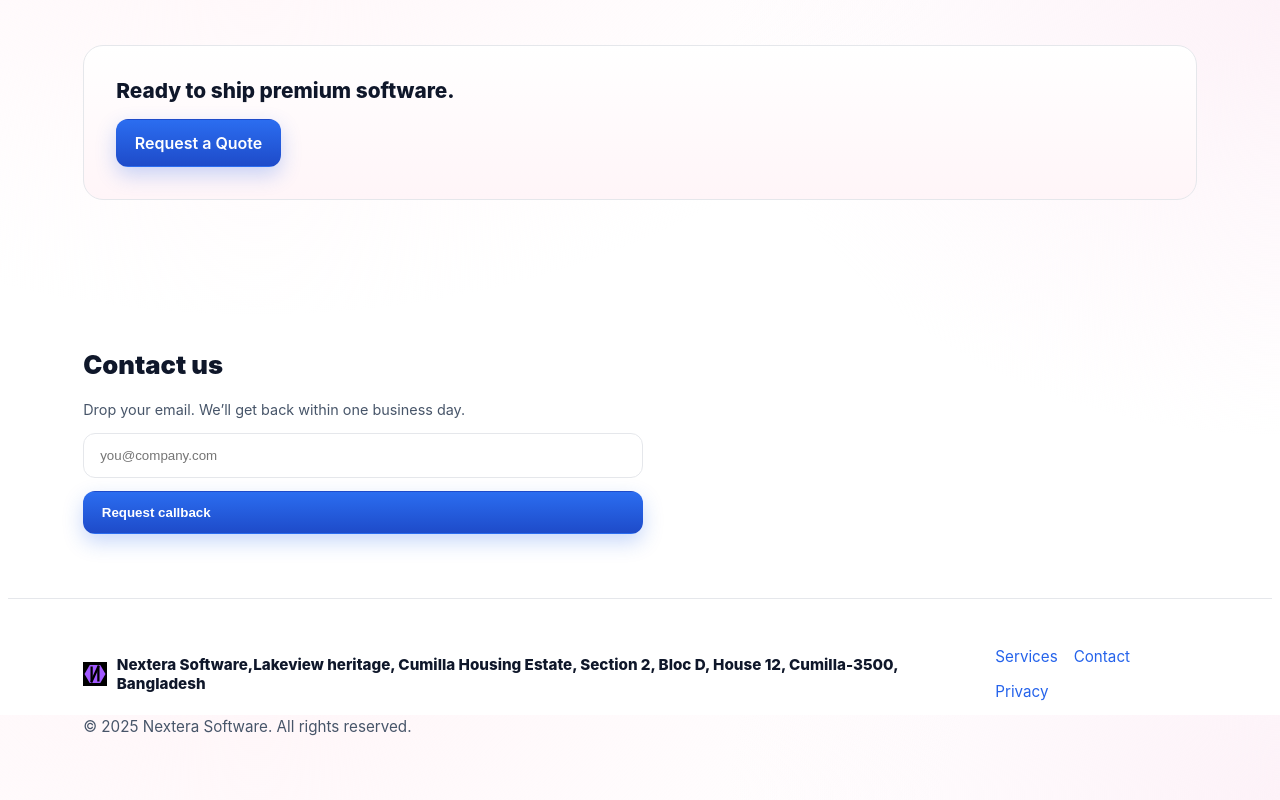
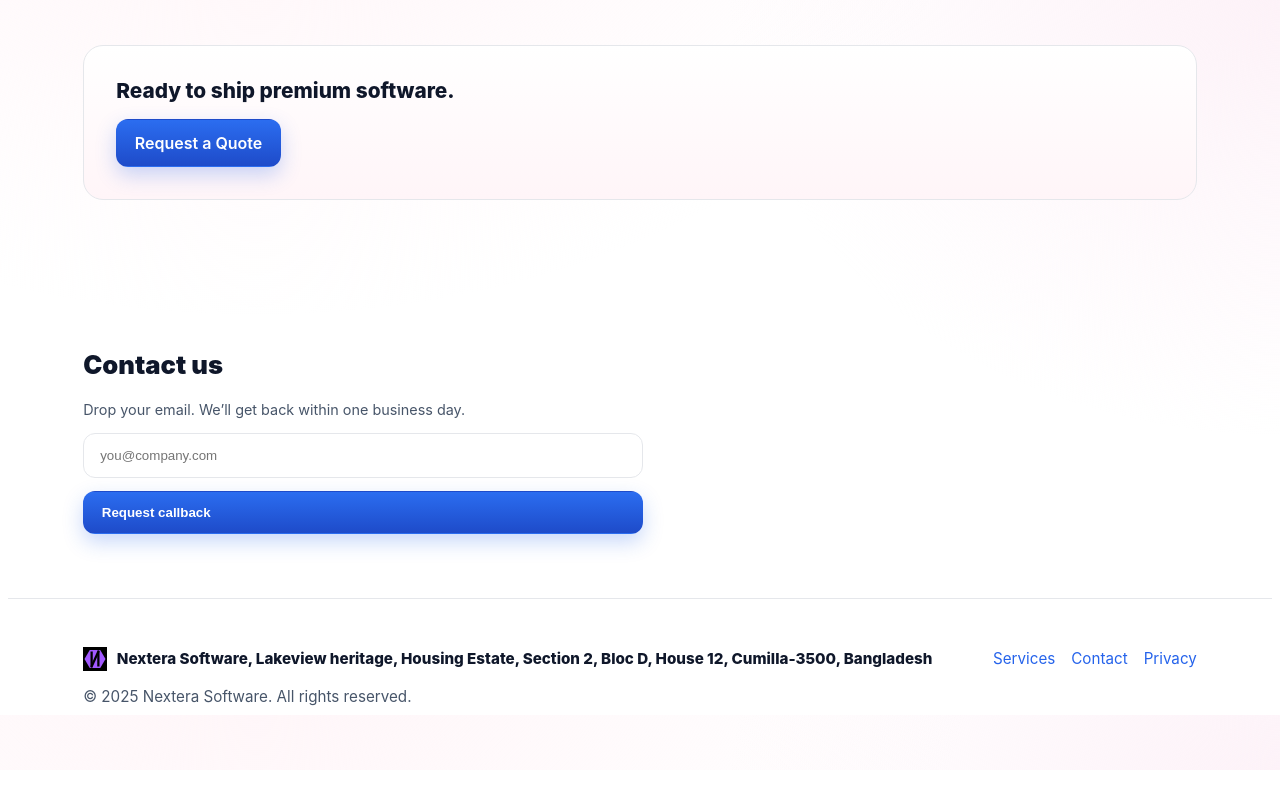
Before and after one commit to rafiulhc/nextera-software, a Next.js app: page / in a window 1280 px wide. Shown: the part 1685-2485 px from the top of the page. After the commit the page ends 2455 px from the top, so only its background shows below. Built offline with nearby package versions, Linux system fonts and the light colour scheme.

Commit message:
first production v123

```diff
--- a/components/Footer.jsx
+++ b/components/Footer.jsx
@@ -6,7 +6,7 @@ export default function Footer(){
       <div className="container">
         <div className={styles.top}>
           <div className={styles.brand}>
-            <img src="/logo.svg" alt="Nextera logo"/><span>Nextera Software,Lakeview heritage, Cumilla Housing Estate, Section 2, Bloc D, House 12, Cumilla-3500, Bangladesh </span>
+            <img src="/logo.svg" alt="Nextera logo"/><span>Nextera Software, Lakeview heritage, Housing Estate, Section 2, Bloc D, House 12, Cumilla-3500, Bangladesh </span>
           </div>
           <div className={styles.links}>
             <a href="/services">Services</a>
```
